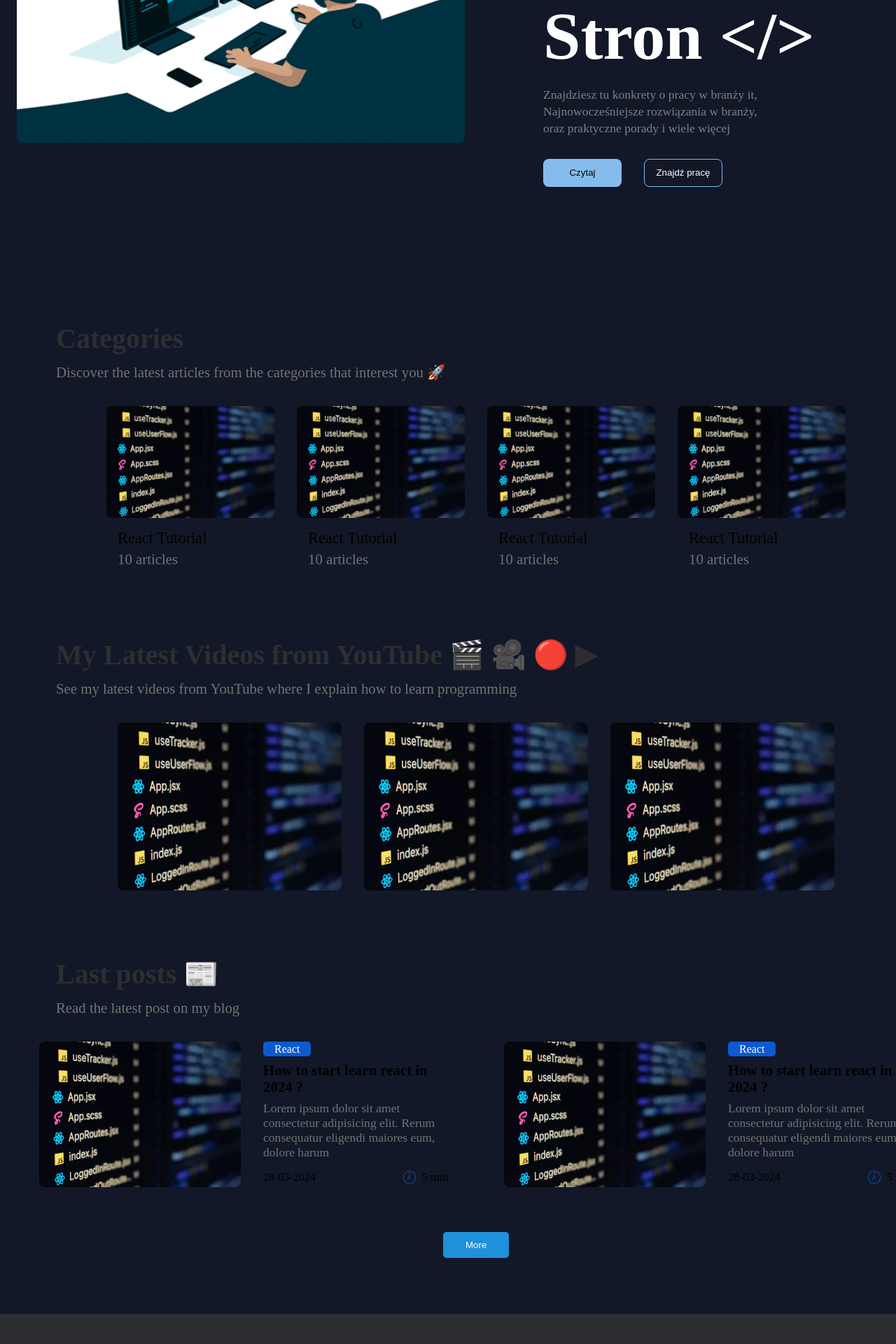
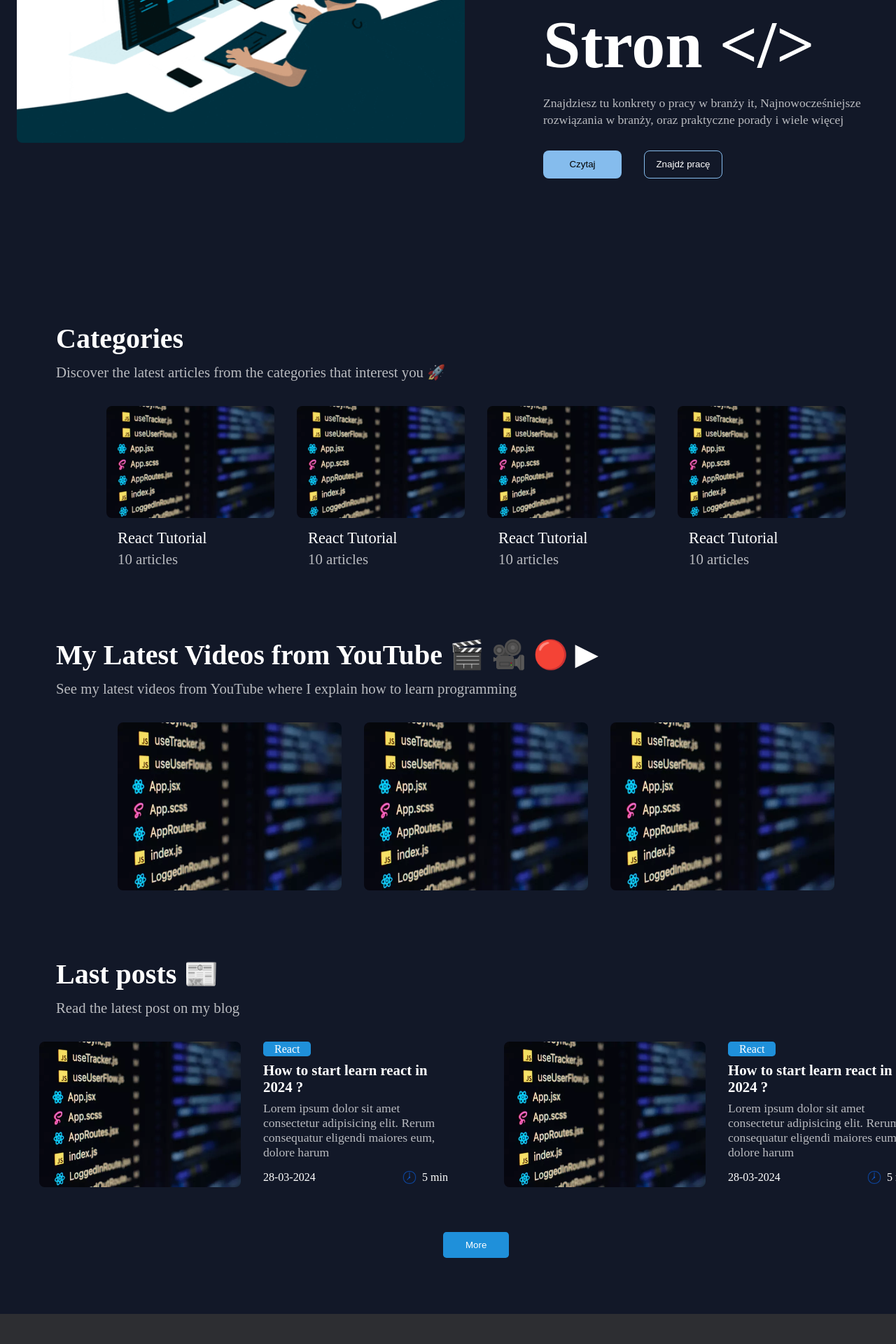
Before and after one commit to ol1mowski/SSR-Blog, a Next.js app: page / in a window 1280 px wide. Shown: the part 420-2340 px from the top of the page at 70% size. Built offline with nearby package versions, Linux system fonts and the light colour scheme; a web font is replaced by a local one.

Commit message:
[All] style: change color to light

```diff
--- a/Components/Category/Category.component.module.scss
+++ b/Components/Category/Category.component.module.scss
@@ -21,6 +21,7 @@
     }
     &__title {
       @include header;
+      color: $white-color;
     }
     &__content {
       @include p;
@@ -63,6 +64,7 @@
         &__header {
           font-size: 1.4rem;
           font-weight: 500;
+          color: $white-color;
         }
         &__subtitle {
           @include p;
@@ -70,7 +72,8 @@
       }
     }
     &__imageWrapper:hover {
-      scale: 1.1;
+      scale: 1.05;
+      background-color: #e0e1e322;
       box-shadow: $box-shadow;
     }
   }
--- a/Components/Header/Header.module.scss
+++ b/Components/Header/Header.module.scss
@@ -45,6 +45,7 @@
         margin-right: 2rem;
         font-weight: 100;
         font-size: 1rem;
+        cursor: pointer;
         letter-spacing: 2px;
         padding: 0.5rem 1rem;
         color: $white-color;
@@ -52,7 +53,6 @@
         border-radius: 0.3rem;
       }
       &__item:hover {
-        scale: 1.05;
         color: #85bced;
         box-shadow: $box-shadow;
         background: #e0e1e322;
--- a/Components/Header/Header.tsx
+++ b/Components/Header/Header.tsx
@@ -22,15 +22,28 @@ const Header = () => {
         <section className={s.header__navMenu}>
           <div className={s.header__navMenu__nav}>
             <ul className={s.header__navMenu__items}>
-              <Link href={"/"}>
-                <li className={s.header__navMenu__items__item}>Home</li>
-              </Link>{" "}
-              <a href="https://oliwiermarkiewicz.netlify.app/" target="_blank">
-                <li className={s.header__navMenu__items__item}>O Autorze</li>
-              </a>{" "}
-              <a href="https://it.pracuj.pl/praca" target="_blank">
-                <li className={s.header__navMenu__items__item}>Praca w IT</li>
-              </a>{" "}
+              <li className={s.header__navMenu__items__item}>Home</li>
+              <li>
+                {" "}
+                <a
+                  className={s.header__navMenu__items__item}
+                  href="https://oliwiermarkiewicz.netlify.app/"
+                  target="_blank"
+                >
+                  O Autorze
+                </a>
+              </li>
+
+              <li>
+                {" "}
+                <a
+                  className={s.header__navMenu__items__item}
+                  href="https://it.pracuj.pl/praca"
+                  target="_blank"
+                >
+                  Praca w IT
+                </a>
+              </li>
             </ul>
           </div>
           <SearchSetion />
--- a/Components/Homepage/Homepage.component.module.scss
+++ b/Components/Homepage/Homepage.component.module.scss
@@ -69,14 +69,15 @@
     &__description {
       width: 100%;
       &__p {
-        color: #808080;
+        color: #ffffffb4;
+
         @media screen and (min-width: $mobile) {
           width: 30rem;
           font-size: 1.1rem;
           line-height: 1.5rem;
         }
         @media screen and (min-width: $big-tablets) {
-          width: 20rem;
+          width: 30rem;
         }
       }
     }
--- a/Components/LatestVideo/LatestVideo.component.module.scss
+++ b/Components/LatestVideo/LatestVideo.component.module.scss
@@ -21,6 +21,7 @@
     }
     &__title {
       @include header;
+      color: $white-color;
     }
     &__content {
       @include p;
@@ -62,6 +63,7 @@
     &__imageWrapper:hover {
       scale: 1.1;
       box-shadow: $box-shadow;
+      background-color: #e0e1e322;
     }
   }
 }
--- a/Components/Posts/PostList.component.module.scss
+++ b/Components/Posts/PostList.component.module.scss
@@ -21,6 +21,7 @@
     }
     &__title {
       @include header;
+      color: $white-color;
     }
     &__content {
       @include p;
@@ -101,6 +102,7 @@
           align-items: flex-start;
           &__title {
             font-size: 1.3rem;
+            color: $white-color;
             @media screen and (min-width: $large-desktop) {
               font-size: 1.6rem;
             }
@@ -125,7 +127,7 @@
           &__category {
             padding: 0.1rem 1rem;
             border-radius: 0.3rem;
-            background-color: #0c6cfdcd;
+            background-color: #1f90da;
             color: $white-color;
           }
         }
@@ -133,6 +135,8 @@
           @include d-flex;
           justify-content: space-between;
           width: 100%;
+          color: $white-color;
+
           &__readContainer {
             @include d-flex;
             gap: 0.5rem;
--- a/app/global.scss
+++ b/app/global.scss
@@ -12,5 +12,4 @@ body {
 
 a {
   text-decoration: none;
-  color: #2d2e2d;
 }
--- a/sass/settings.scss
+++ b/sass/settings.scss
@@ -39,7 +39,7 @@ $box-shadow-category: 1px 1px 1px 1px $blue-color;
 }
 
 @mixin header() {
-  color: $dark-color;
+  color: $white-color;
   font-size: 1.5rem;
   font-weight: bold;
   font-family: "Kanit", sans-serif;
@@ -47,7 +47,7 @@ $box-shadow-category: 1px 1px 1px 1px $blue-color;
 
 @mixin below-headers() {
   text-align: center;
-  color: $dark-color;
+  color: $white-color;
   font-size: 1.5rem;
   line-height: 1.4;
   margin-top: 1rem;
@@ -78,7 +78,7 @@ $box-shadow-category: 1px 1px 1px 1px $blue-color;
 }
 
 @mixin p() {
-  color: rgb(115 115 115);
+  color: #ffffffb4;
   font-size: 1.1rem;
   font-weight: 500;
   line-height: 1.6;
```
